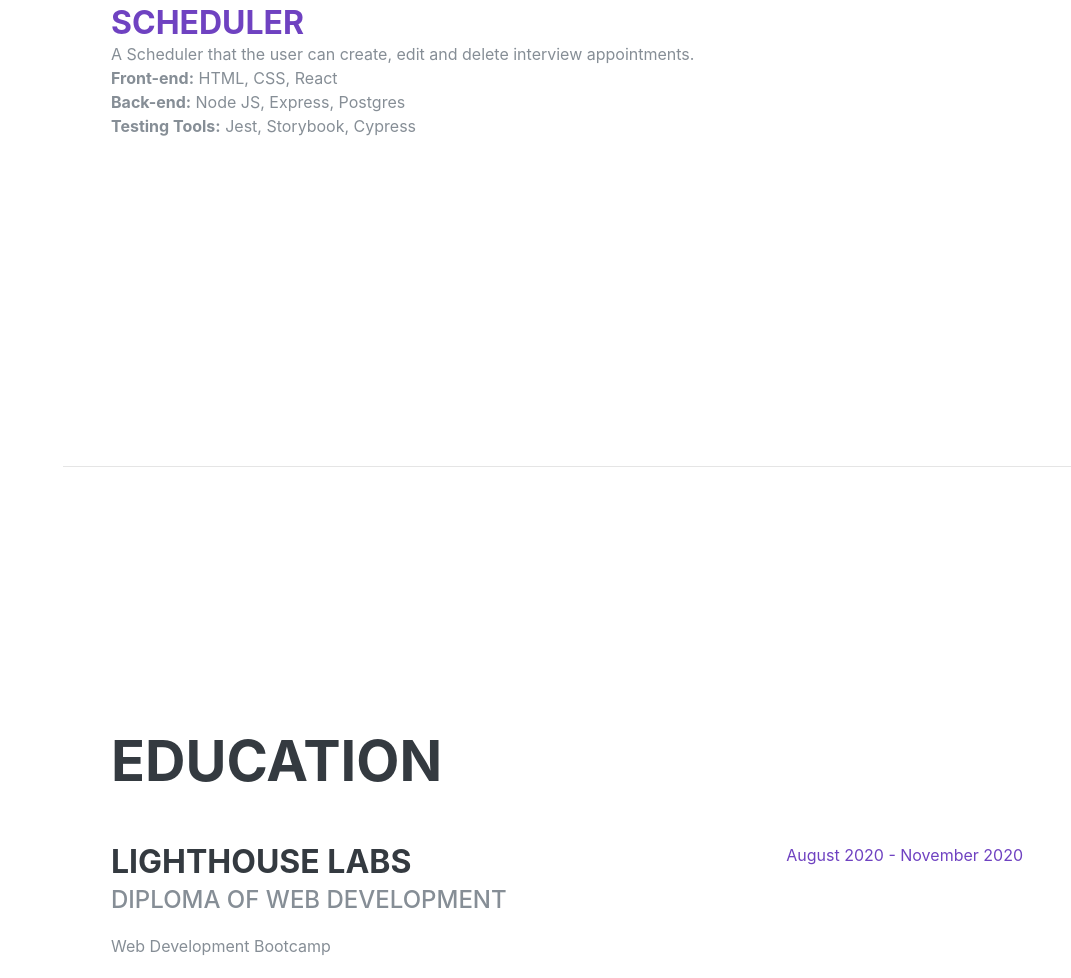
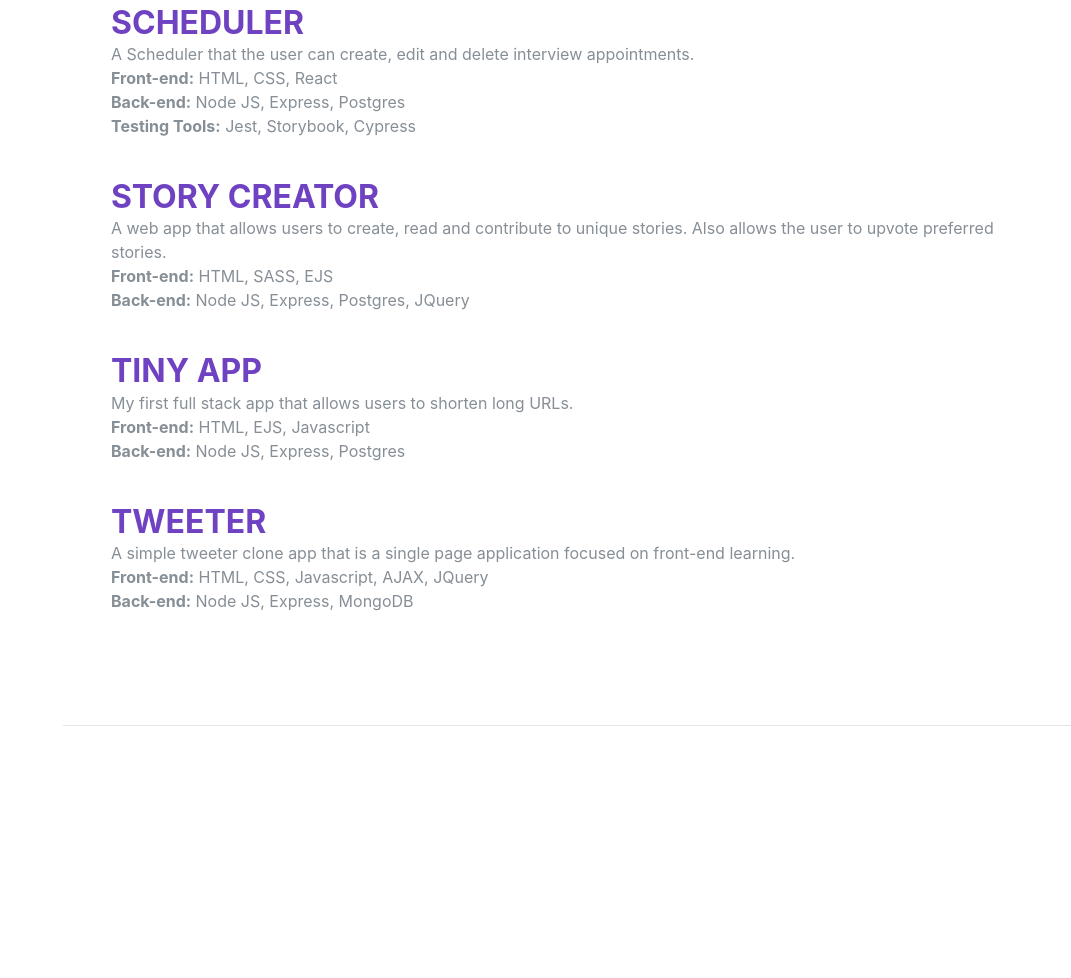
Before and after one commit to DespoTron/resume, a Gatsby site: page / in a window 1280 px wide. Shown: the part 1936-2914 px from the top of the page, without its empty margins (209-1280 px from the left). Built offline with nearby package versions, Linux system fonts and the light colour scheme; Gatsby itself is replaced by a stand-in of ours; a web font is replaced by a local one.

Commit message:
Added more projects to the projects section

```diff
--- a/src/pages/index.js
+++ b/src/pages/index.js
@@ -152,6 +152,37 @@
                 <br/>
                 <b>Testing Tools:</b> Jest, Storybook, Cypress
               </p>
+              <br/>
+              <h3 className="mb-0"><a href="https://github.com/DespoTron/storyCreator">Story Creator</a></h3>
+              <p>
+                A web app that allows users to create, read and contribute to unique stories.
+                Also allows the user to upvote preferred stories.
+                <br/>
+                <b>Front-end:</b> HTML, SASS, EJS
+                <br/>
+                <b>Back-end:</b> Node JS, Express, Postgres, JQuery
+                <br/>
+              </p>
+              <br/>
+              <h3 className="mb-0"><a href="https://github.com/DespoTron/tinyapp">Tiny App</a></h3>
+              <p>
+                My first full stack app that allows users to shorten long URLs.
+                <br/>
+                <b>Front-end:</b> HTML, EJS, Javascript
+                <br/>
+                <b>Back-end:</b> Node JS, Express, Postgres
+                <br/>
+              </p>
+             <br/>
+              <h3 className="mb-0"><a href="https://github.com/DespoTron/tweeter">Tweeter</a></h3>
+              <p>
+                A simple tweeter clone app that is a single page application focused on front-end learning.
+                <br/>
+                <b>Front-end:</b> HTML, CSS, Javascript, AJAX, JQuery
+                <br/>
+                <b>Back-end:</b> Node JS, Express, MongoDB
+                <br/>
+              </p>
             </div>
           </div>
         </div>
```
